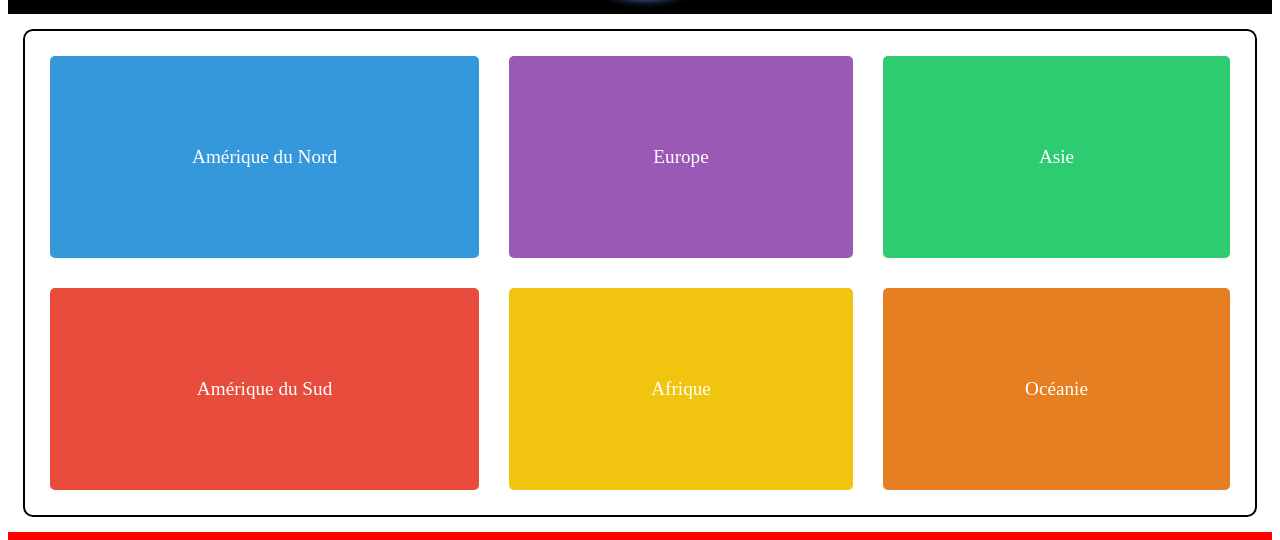
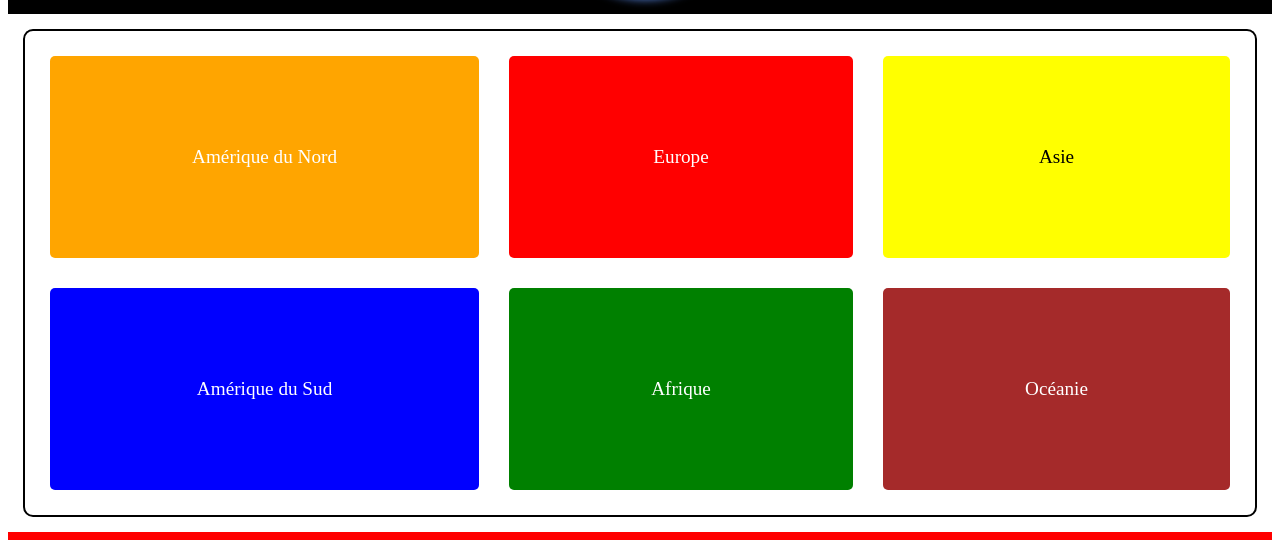
Before and after one commit to bramsobrahms/countries, an Angular app: page /home in a window 1280 px wide. Shown: the part 224-764 px from the top of the page. Built offline with nearby package versions, Linux system fonts and the light colour scheme; grey boxes are pictures that could not be loaded.

Commit message:
update color for each continent

```diff
--- a/src/app/home/home.component.scss
+++ b/src/app/home/home.component.scss
@@ -31,30 +31,31 @@ body {
 
 #north-america {
   grid-area: north-america;
-  background-color: #3498db;
+  background-color: orange;
 }
 
 #south-america {
   grid-area: south-america;
-  background-color: #e74c3c;
+  background-color: blue;
 }
 
 #europe {
   grid-area: europe;
-  background-color: #9b59b6;
+  background-color: red;
 }
 
 #africa {
   grid-area: africa;
-  background-color: #f1c40f;
+  background-color: green;
 }
 
 #asia {
   grid-area: asia;
-  background-color: #2ecc71;
+  background-color: yellow;
+  color: black;
 }
 
 #oceania {
   grid-area: oceania;
-  background-color: #e67e22;
+  background-color: brown;
 }
```
